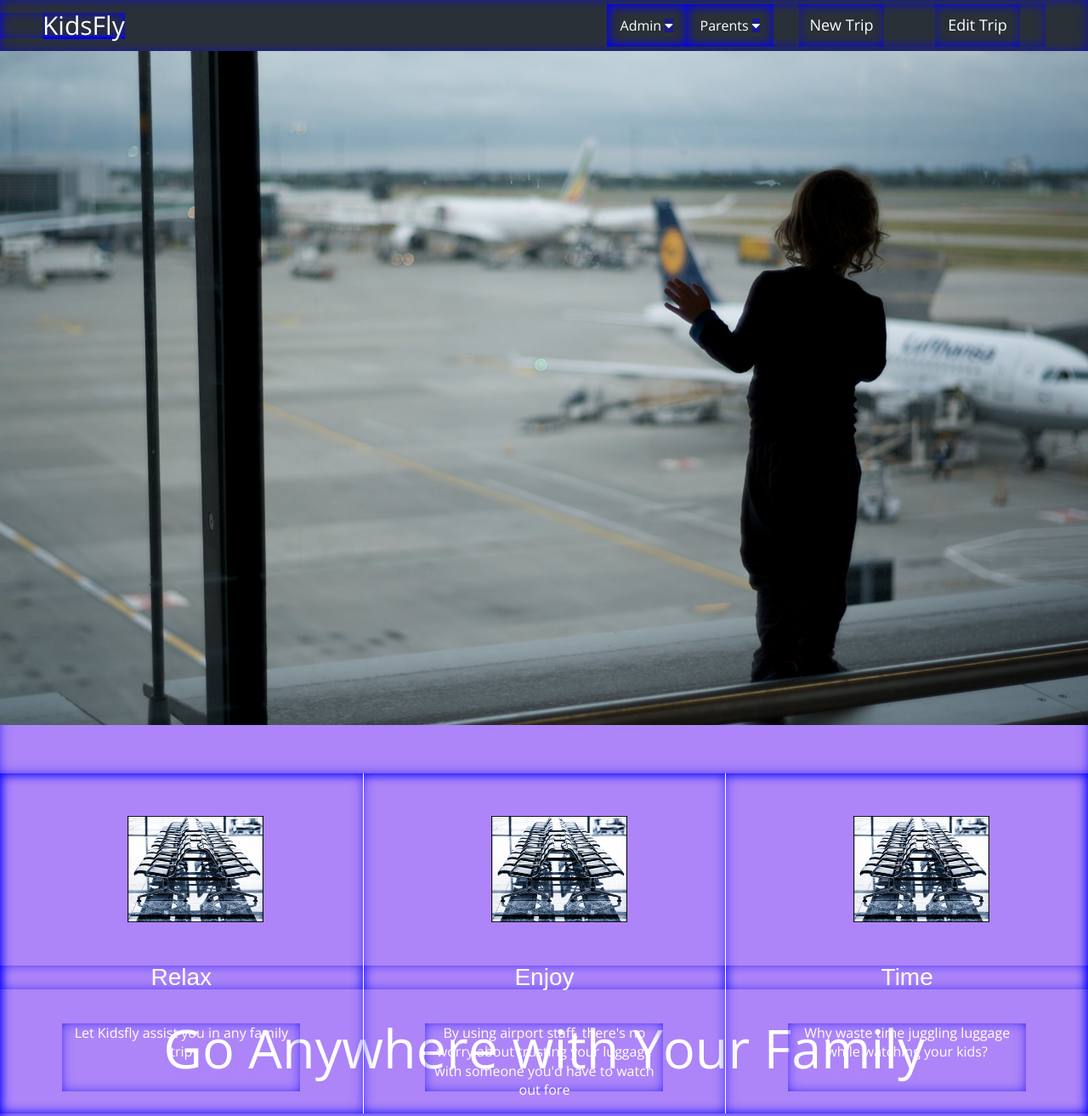
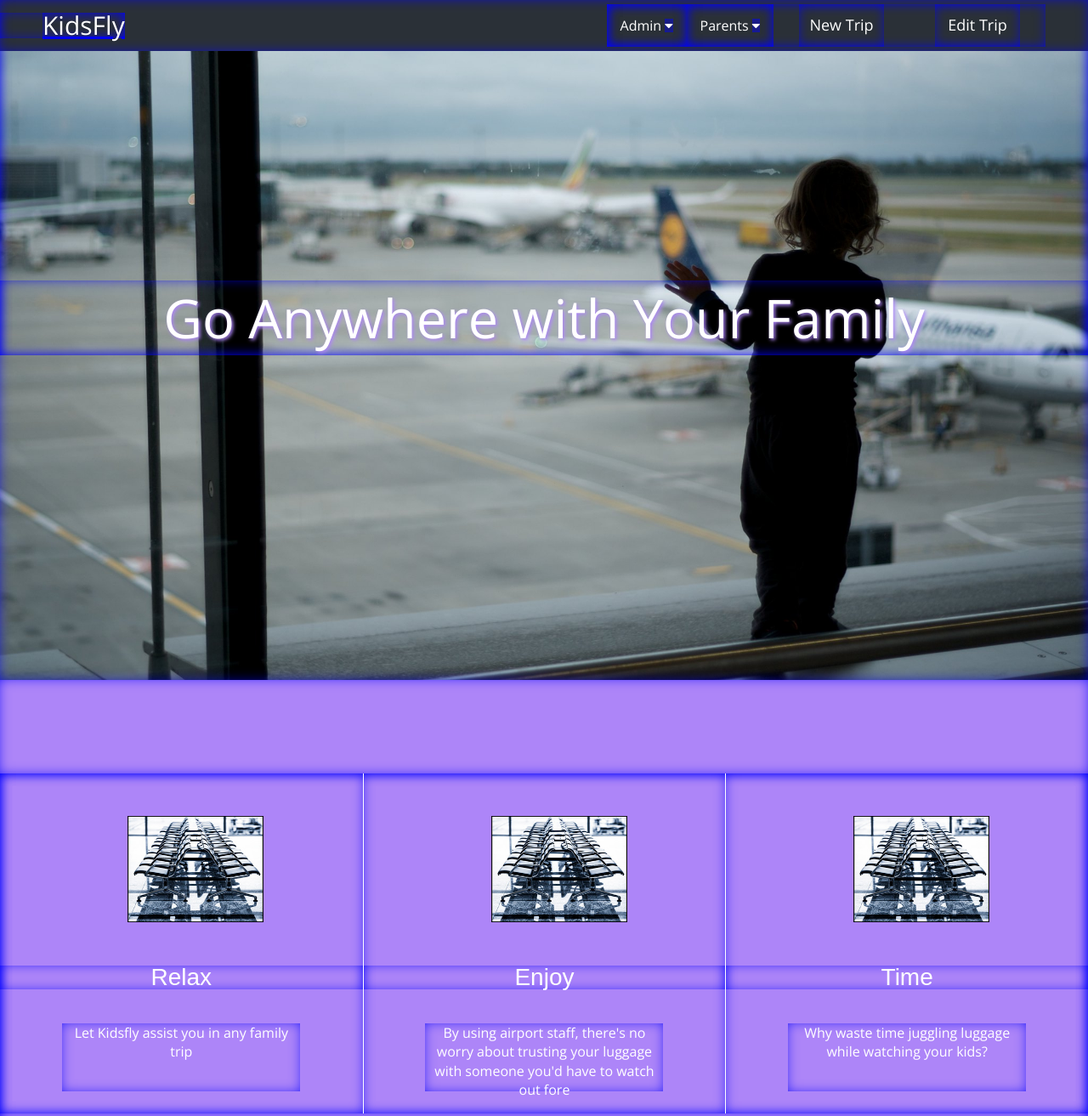
Before and after one commit to build-week-1-project-kidsfly/UICode, a website: page index.html in a window 1280 px wide. Shown: the top 1313 px of the page at 85% size. Drawn offline with nearby package versions, Linux system fonts and the light colour scheme.

```diff
--- a/index.html
+++ b/index.html
@@ -43,8 +43,7 @@
     </nav>
 </div>
     <div class="top-img">
-        <img src="img/kid_in_terminal.jpg" class="kids-airport" alt="kids at airport terminal">
-        <h1><p>Go Anywhere with Your Family</p></h1>
+        <h1 id="main-phrase"><p id="main-phrase-text">Go Anywhere with Your Family</p></h1>
     </div>
     <div class="purple-bar"></div>
     <div class="red-box">
--- a/less/adminHome.less
+++ b/less/adminHome.less
@@ -15,7 +15,7 @@
   font-family: 'Prompt', sans-serif;
   .tabs {
     //background-color: @purple;
-    //padding: 20px;
+    padding-top: 80px;
     //width: 100%;
     //margin-top: 100px;
     .topics {
--- a/less/home-page.less
+++ b/less/home-page.less
@@ -1,6 +1,7 @@
 .top-img {
   background-image: url("../img/kid_in_terminal.jpg");
   background-size: 100% 800px;
+  background-repeat: no-repeat;
   width: 100%;
   height: 800px;
   @media @phone {
@@ -10,14 +11,14 @@
   .kids-airport {
     width: 100%;
   }
-  h1 {
+  #main-phrase {
     text-align: center;
-
-    padding-top: 335px; // Originally => 400px
+    padding: 330px 0px 0px 0px; // Originally => 400px
+    margin: 0px 0px 0px 0px;
     @media @phone {
     padding-top: 220px;
     }
-    p {
+    #main-phrase-text {
       font-size: 6.3rem; // Originally => 7.0px
       font-family: 'Open Sans', sans-serif;
       color: white;
```
Also changed, not shown: adminHome.html (+1 -0 lines), css/index.css.
